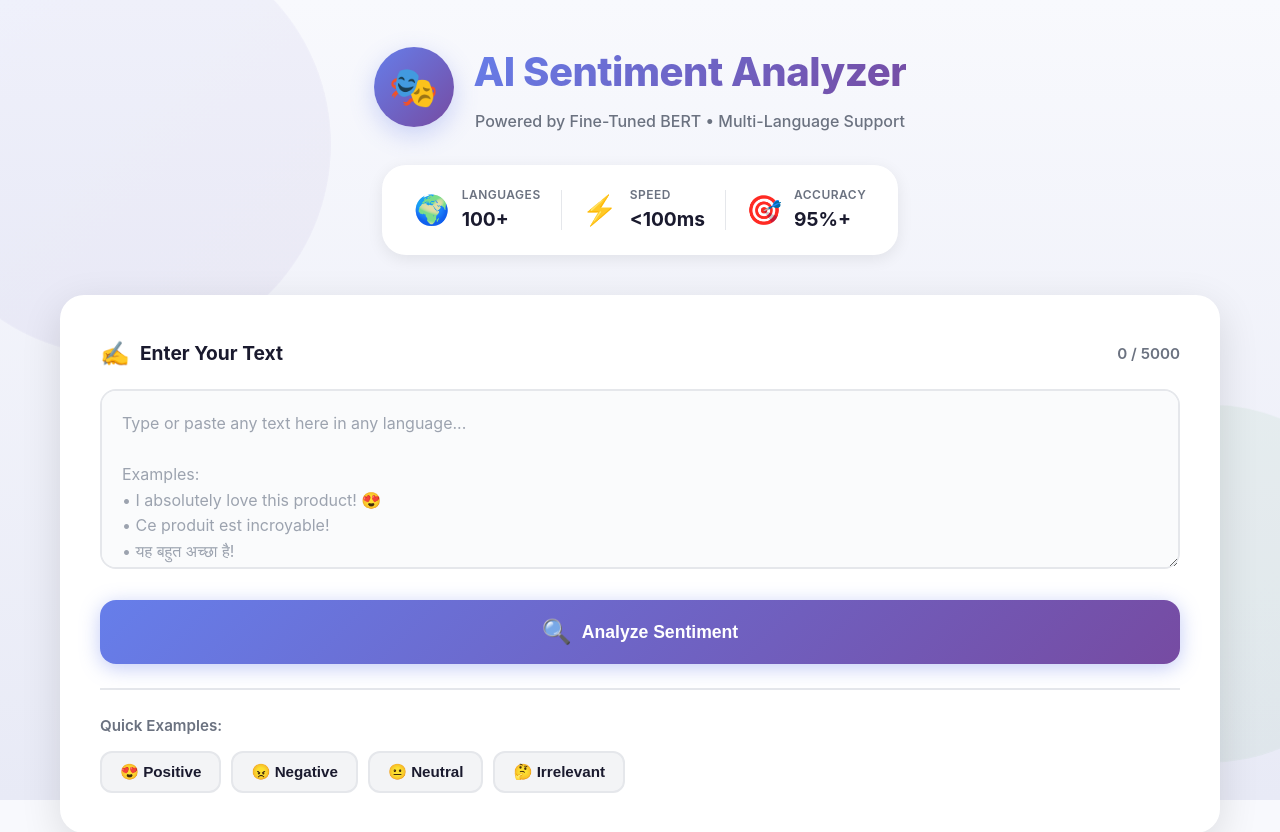
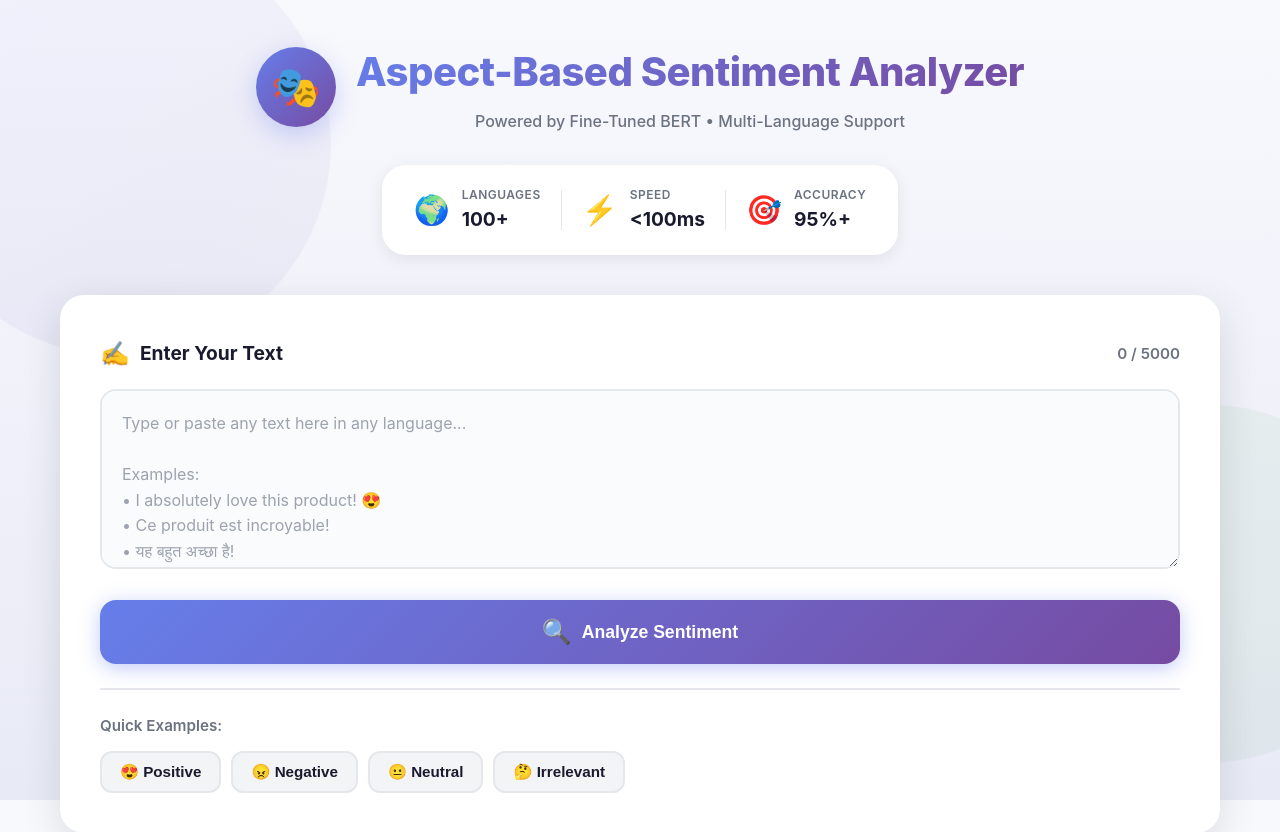
Before and after one commit to pritc2611/Multilingual-Aspect-Based-Sentiment-Analysis, a FastAPI app: page / in a window 1280 px wide. Shown: the top 832 px of the page. Run offline with FastAPI, Linux system fonts and the light colour scheme.

Commit message:
Multilang-aspect-based-sentiment-2.0

```diff
--- a/Multilang-sentiment-analysis/src/model.py
+++ b/Multilang-sentiment-analysis/src/model.py
@@ -103,12 +103,12 @@ async def predict_sentiment(text: str) -> Dict[str, any]:
             "score": round(prob, 4)
         })
 
+
     formatted_aspects = []
     for item in raw_aspect_results:
-        # Keep it as a dictionary so keys like "aspect" exist
         aspect_dict = {
             "aspect": item["aspect"],
-            "sentiment": item["sentiment"],
+            "sentiment": item["sentiment"].lower(),
             "confidence": round(item["confidence"], 4)
         }
         formatted_aspects.append(aspect_dict)
--- a/Multilang-sentiment-analysis/templates/index.html
+++ b/Multilang-sentiment-analysis/templates/index.html
@@ -26,7 +26,7 @@
                     </div>
                 </div>
                 <div class="logo-text">
-                    <h1>AI Sentiment Analyzer</h1>
+                    <h1>Aspect-Based Sentiment Analyzer</h1>
                     <p class="tagline">Powered by Fine-Tuned BERT &bull; Multi-Language Support</p>
                 </div>
             </div>
@@ -170,8 +170,10 @@
                     </h3>
                     <div class="aspects-container">
                         {% for item in aspects %}
-                        <div class="aspect-chip">
-                            {{ item[0] }}: {{ item[1] }} ({{ "%.0f"|format(item[2]*100) }}%)
+                        <div class="aspect-chip aspect-{{ item.sentiment }}">
+                            <strong>{{ item.aspect }}</strong>
+                            {{ item.sentiment }}
+                            ({{ "%.0f"|format(item.confidence * 100) }}%)
                         </div>
                         {% endfor %}
                     </div>
```
